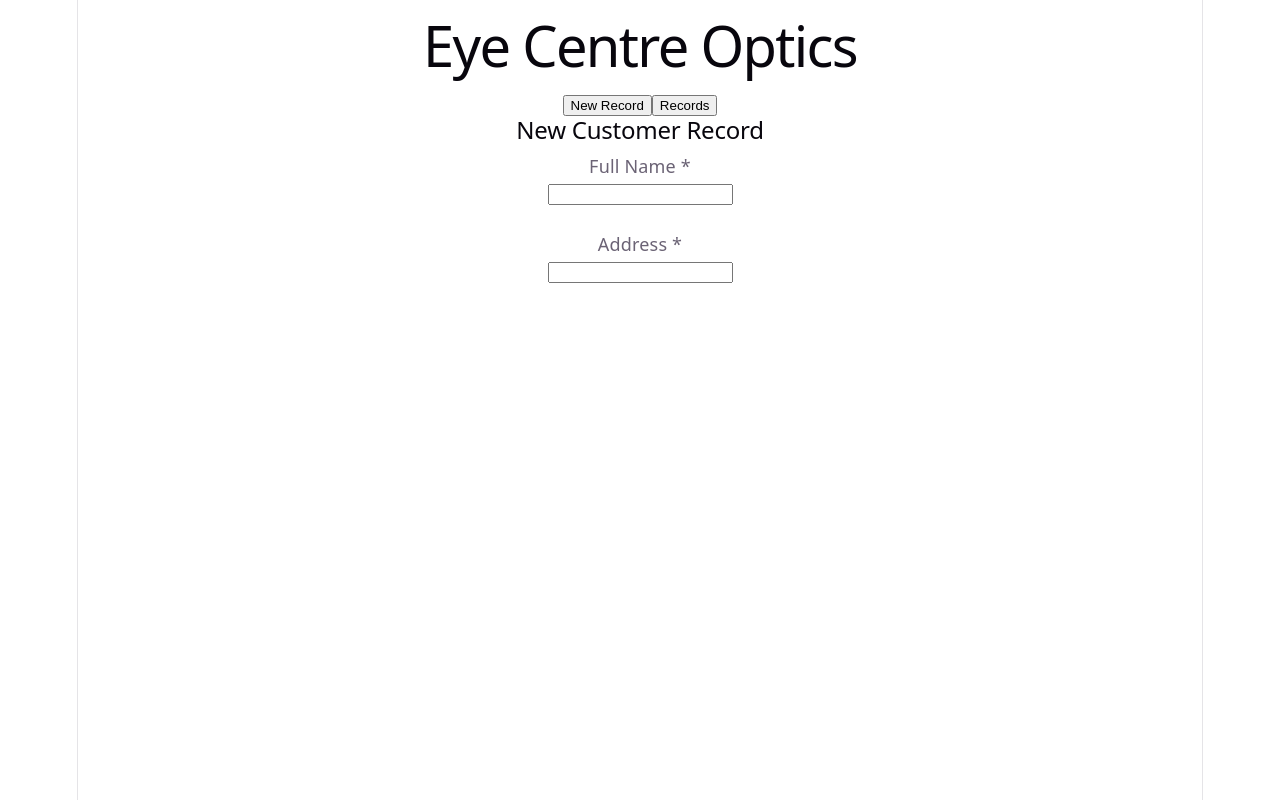
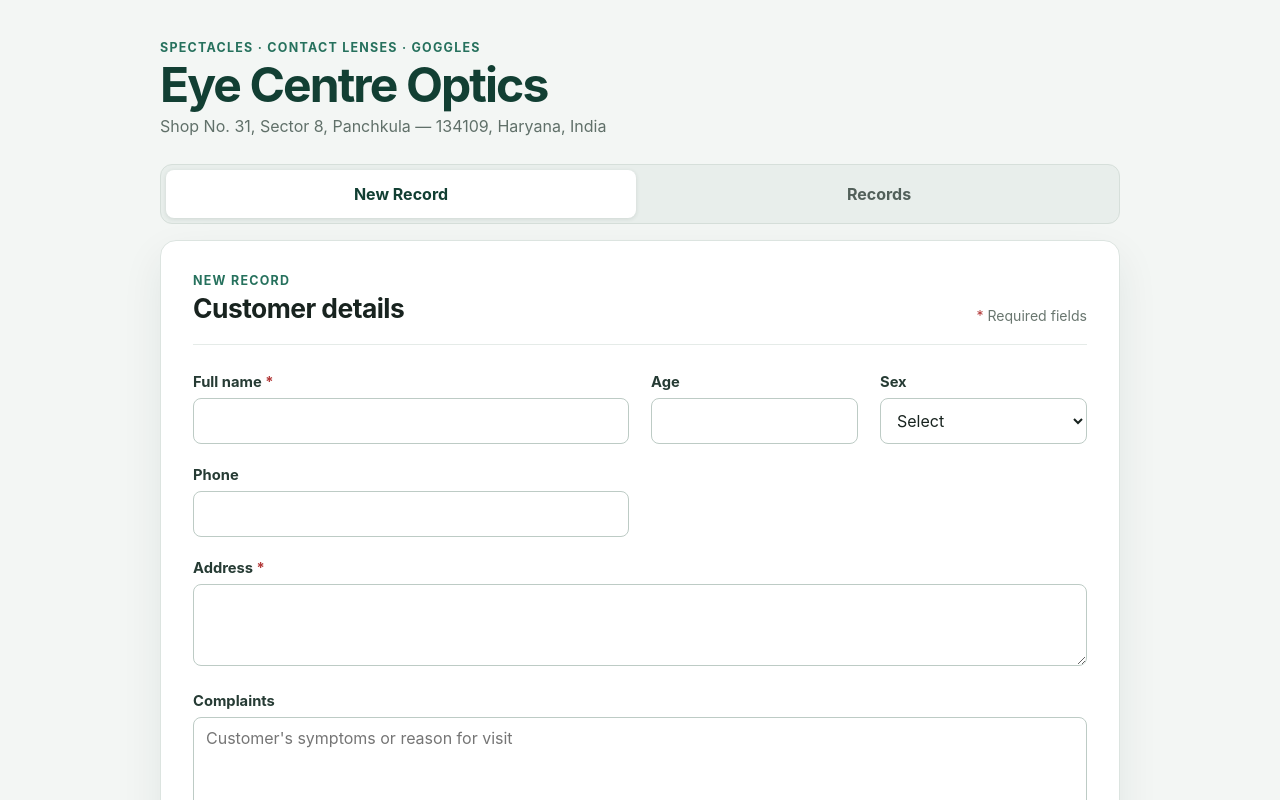
Before and after one commit to manish2193-oss/eye-centre-optics, a React (Vite) app: page / in a window 1280 px wide. Shown: the top 800 px of the page. Built offline with nearby package versions, Linux system fonts and the light colour scheme.

Commit message:
Add customer details form

```diff
--- a/src/App.jsx
+++ b/src/App.jsx
@@ -1,46 +1,199 @@
 import { useState } from "react";
+
+const initialCustomer = {
+  fullName: "",
+  age: "",
+  sex: "",
+  phone: "",
+  address: "",
+  complaints: "",
+};
 
 function App() {
   const [activeTab, setActiveTab] = useState("new");
+  const [customer, setCustomer] = useState(initialCustomer);
+  const [errors, setErrors] = useState({});
+  const [isReady, setIsReady] = useState(false);
+
+  function handleChange(event) {
+    const { name, value } = event.target;
+
+    setCustomer((currentCustomer) => ({
+      ...currentCustomer,
+      [name]: value,
+    }));
+
+    if (errors[name]) {
+      setErrors((currentErrors) => ({
+        ...currentErrors,
+        [name]: "",
+      }));
+    }
+
+    setIsReady(false);
+  }
+
+  function handleSubmit(event) {
+    event.preventDefault();
+
+    const nextErrors = {};
+
+    if (!customer.fullName.trim()) {
+      nextErrors.fullName = "Please enter the customer's full name.";
+    }
+
+    if (!customer.address.trim()) {
+      nextErrors.address = "Please enter the customer's address.";
+    }
+
+    setErrors(nextErrors);
+    setIsReady(Object.keys(nextErrors).length === 0);
+  }
 
   return (
-    <div>
+    <div className="app-shell">
+      <header className="shop-header">
+        <p className="shop-kicker">Spectacles · Contact Lenses · Goggles</p>
         <h1>Eye Centre Optics</h1>
+        <p>Shop No. 31, Sector 8, Panchkula — 134109, Haryana, India</p>
+      </header>
 
-      <button onClick={() => setActiveTab("new")}>
+      <nav className="tabs" aria-label="Main sections">
+        <button
+          className={activeTab === "new" ? "tab active" : "tab"}
+          type="button"
+          aria-pressed={activeTab === "new"}
+          onClick={() => setActiveTab("new")}
+        >
           New Record
         </button>
-
-      <button onClick={() => setActiveTab("records")}>
+        <button
+          className={activeTab === "records" ? "tab active" : "tab"}
+          type="button"
+          aria-pressed={activeTab === "records"}
+          onClick={() => setActiveTab("records")}
+        >
           Records
         </button>
+      </nav>
 
+      <main className="content-card">
         {activeTab === "new" && (
+          <section aria-labelledby="customer-heading">
+            <div className="section-heading">
               <div>
-          <h2>New Customer Record</h2>
-
-          <div>
-            <label>Full Name *</label>
-            <br />
-            <input type="text" />
+                <p className="eyebrow">New Record</p>
+                <h2 id="customer-heading">Customer details</h2>
+              </div>
+              <p><span aria-hidden="true">*</span> Required fields</p>
             </div>
 
-          <br />
+            <form onSubmit={handleSubmit} noValidate>
+              <div className="form-grid">
+                <div className="field field-wide">
+                  <label htmlFor="fullName">Full name <span>*</span></label>
+                  <input
+                    id="fullName"
+                    name="fullName"
+                    type="text"
+                    value={customer.fullName}
+                    onChange={handleChange}
+                    autoComplete="name"
+                    aria-invalid={Boolean(errors.fullName)}
+                    aria-describedby={errors.fullName ? "fullName-error" : undefined}
+                  />
+                  {errors.fullName && (
+                    <p className="field-error" id="fullName-error">{errors.fullName}</p>
+                  )}
+                </div>
 
-          <div>
-            <label>Address *</label>
-            <br />
-            <input type="text" />
+                <div className="field">
+                  <label htmlFor="age">Age</label>
+                  <input
+                    id="age"
+                    name="age"
+                    type="number"
+                    min="0"
+                    max="120"
+                    value={customer.age}
+                    onChange={handleChange}
+                    inputMode="numeric"
+                  />
+                </div>
+
+                <div className="field">
+                  <label htmlFor="sex">Sex</label>
+                  <select id="sex" name="sex" value={customer.sex} onChange={handleChange}>
+                    <option value="">Select</option>
+                    <option value="Male">Male</option>
+                    <option value="Female">Female</option>
+                    <option value="Other">Other</option>
+                  </select>
+                </div>
+
+                <div className="field field-wide">
+                  <label htmlFor="phone">Phone</label>
+                  <input
+                    id="phone"
+                    name="phone"
+                    type="tel"
+                    value={customer.phone}
+                    onChange={handleChange}
+                    autoComplete="tel"
+                    inputMode="tel"
+                  />
+                </div>
+
+                <div className="field field-full">
+                  <label htmlFor="address">Address <span>*</span></label>
+                  <textarea
+                    id="address"
+                    name="address"
+                    rows="3"
+                    value={customer.address}
+                    onChange={handleChange}
+                    autoComplete="street-address"
+                    aria-invalid={Boolean(errors.address)}
+                    aria-describedby={errors.address ? "address-error" : undefined}
+                  />
+                  {errors.address && (
+                    <p className="field-error" id="address-error">{errors.address}</p>
+                  )}
+                </div>
+
+                <div className="field field-full">
+                  <label htmlFor="complaints">Complaints</label>
+                  <textarea
+                    id="complaints"
+                    name="complaints"
+                    rows="4"
+                    value={customer.complaints}
+                    onChange={handleChange}
+                    placeholder="Customer's symptoms or reason for visit"
+                  />
                 </div>
               </div>
+
+              <div className="form-actions">
+                {isReady && (
+                  <p className="success-message" role="status">
+                    Customer details are complete. Prescription entry will be added next.
+                  </p>
+                )}
+                <button className="primary-button" type="submit">Continue</button>
+              </div>
+            </form>
+          </section>
         )}
 
         {activeTab === "records" && (
-        <div>
-          <h2>Records</h2>
+          <section className="empty-state">
+            <p className="eyebrow">Records</p>
+            <h2>Saved customer records</h2>
             <p>No records yet — saved eye tests will appear here.</p>
-        </div>
+          </section>
         )}
+      </main>
     </div>
   );
 }
--- a/src/index.css
+++ b/src/index.css
@@ -1,111 +1,291 @@
 :root {
-  --text: #6b6375;
-  --text-h: #08060d;
-  --bg: #fff;
-  --border: #e5e4e7;
-  --code-bg: #f4f3ec;
-  --accent: #aa3bff;
-  --accent-bg: rgba(170, 59, 255, 0.1);
-  --accent-border: rgba(170, 59, 255, 0.5);
-  --social-bg: rgba(244, 243, 236, 0.5);
-  --shadow:
-    rgba(0, 0, 0, 0.1) 0 10px 15px -3px, rgba(0, 0, 0, 0.05) 0 4px 6px -2px;
-
-  --sans: system-ui, 'Segoe UI', Roboto, sans-serif;
-  --heading: system-ui, 'Segoe UI', Roboto, sans-serif;
-  --mono: ui-monospace, Consolas, monospace;
-
-  font: 18px/145% var(--sans);
-  letter-spacing: 0.18px;
-  color-scheme: light dark;
-  color: var(--text);
-  background: var(--bg);
+  font-family: Inter, ui-sans-serif, system-ui, -apple-system, BlinkMacSystemFont, "Segoe UI", sans-serif;
+  color: #18231f;
+  background: #f3f6f4;
   font-synthesis: none;
   text-rendering: optimizeLegibility;
   -webkit-font-smoothing: antialiased;
-  -moz-osx-font-smoothing: grayscale;
-
-  @media (max-width: 1024px) {
-    font-size: 16px;
-  }
 }
 
-@media (prefers-color-scheme: dark) {
-  :root {
-    --text: #9ca3af;
-    --text-h: #f3f4f6;
-    --bg: #16171d;
-    --border: #2e303a;
-    --code-bg: #1f2028;
-    --accent: #c084fc;
-    --accent-bg: rgba(192, 132, 252, 0.15);
-    --accent-border: rgba(192, 132, 252, 0.5);
-    --social-bg: rgba(47, 48, 58, 0.5);
-    --shadow:
-      rgba(0, 0, 0, 0.4) 0 10px 15px -3px, rgba(0, 0, 0, 0.25) 0 4px 6px -2px;
-  }
-
-  #social .button-icon {
-    filter: invert(1) brightness(2);
-  }
+* {
+  box-sizing: border-box;
 }
 
 body {
   margin: 0;
+  min-width: 320px;
+  min-height: 100vh;
 }
 
-#root {
-  width: 1126px;
-  max-width: 100%;
-  margin: 0 auto;
-  text-align: center;
-  border-inline: 1px solid var(--border);
-  min-height: 100svh;
-  display: flex;
-  flex-direction: column;
-  box-sizing: border-box;
+button,
+input,
+select,
+textarea {
+  font: inherit;
 }
 
-h1,
-h2 {
-  font-family: var(--heading);
-  font-weight: 500;
-  color: var(--text-h);
+button {
+  cursor: pointer;
 }
 
-h1 {
-  font-size: 56px;
-  letter-spacing: -1.68px;
-  margin: 32px 0;
-  @media (max-width: 1024px) {
-    font-size: 36px;
-    margin: 20px 0;
-  }
+.app-shell {
+  width: min(960px, calc(100% - 32px));
+  margin: 0 auto;
+  padding: 40px 0 64px;
 }
-h2 {
-  font-size: 24px;
-  line-height: 118%;
-  letter-spacing: -0.24px;
-  margin: 0 0 8px;
-  @media (max-width: 1024px) {
-    font-size: 20px;
-  }
+
+.shop-header {
+  margin-bottom: 28px;
 }
-p {
+
+.shop-header h1 {
+  margin: 4px 0;
+  color: #123f33;
+  font-size: clamp(2rem, 5vw, 3rem);
+  line-height: 1.1;
+  letter-spacing: -0.04em;
+}
+
+.shop-header p {
+  margin: 0;
+  color: #607069;
+}
+
+.shop-header .shop-kicker,
+.eyebrow {
+  color: #26715d;
+  font-size: 0.78rem;
+  font-weight: 750;
+  letter-spacing: 0.1em;
+  text-transform: uppercase;
+}
+
+.tabs {
+  display: flex;
+  gap: 8px;
+  margin-bottom: 16px;
+  padding: 5px;
+  border: 1px solid #d6dfda;
+  border-radius: 12px;
+  background: #e8eeeb;
+}
+
+.tab {
+  flex: 1;
+  min-height: 48px;
+  border: 0;
+  border-radius: 8px;
+  color: #52605a;
+  background: transparent;
+  font-weight: 700;
+}
+
+.tab.active {
+  color: #123f33;
+  background: #fff;
+  box-shadow: 0 1px 4px rgb(22 50 41 / 12%);
+}
+
+.tab:focus-visible,
+.primary-button:focus-visible {
+  outline: 3px solid rgb(38 113 93 / 30%);
+  outline-offset: 2px;
+}
+
+.content-card {
+  padding: 32px;
+  border: 1px solid #dce4e0;
+  border-radius: 16px;
+  background: #fff;
+  box-shadow: 0 16px 40px rgb(31 54 45 / 8%);
+}
+
+.section-heading {
+  display: flex;
+  align-items: flex-end;
+  justify-content: space-between;
+  gap: 24px;
+  margin-bottom: 28px;
+  padding-bottom: 20px;
+  border-bottom: 1px solid #e5ebe8;
+}
+
+.section-heading h2,
+.empty-state h2 {
+  margin: 4px 0 0;
+  color: #18231f;
+  font-size: 1.65rem;
+  letter-spacing: -0.02em;
+}
+
+.section-heading p,
+.empty-state p {
   margin: 0;
 }
 
-code,
-.counter {
-  font-family: var(--mono);
-  display: inline-flex;
-  border-radius: 4px;
-  color: var(--text-h);
+.section-heading > p {
+  color: #69766f;
+  font-size: 0.88rem;
 }
 
-code {
-  font-size: 15px;
-  line-height: 135%;
-  padding: 4px 8px;
-  background: var(--code-bg);
+.section-heading span,
+.field label span {
+  color: #b33a3a;
 }
+
+.form-grid {
+  display: grid;
+  grid-template-columns: repeat(4, minmax(0, 1fr));
+  gap: 22px;
+}
+
+.field {
+  grid-column: span 1;
+}
+
+.field-wide {
+  grid-column: span 2;
+}
+
+.field-full {
+  grid-column: 1 / -1;
+}
+
+.field label {
+  display: block;
+  margin-bottom: 7px;
+  color: #263b34;
+  font-size: 0.92rem;
+  font-weight: 700;
+}
+
+.field input,
+.field select,
+.field textarea {
+  width: 100%;
+  min-height: 46px;
+  padding: 10px 12px;
+  border: 1px solid #bdcbc5;
+  border-radius: 8px;
+  color: #18231f;
+  background: #fff;
+  transition: border-color 120ms ease, box-shadow 120ms ease;
+}
+
+.field textarea {
+  min-height: auto;
+  resize: vertical;
+}
+
+.field input:focus,
+.field select:focus,
+.field textarea:focus {
+  border-color: #26715d;
+  outline: none;
+  box-shadow: 0 0 0 3px rgb(38 113 93 / 14%);
+}
+
+.field input[aria-invalid="true"],
+.field textarea[aria-invalid="true"] {
+  border-color: #b33a3a;
+}
+
+.field-error {
+  margin: 6px 0 0;
+  color: #a42f2f;
+  font-size: 0.84rem;
+}
+
+.form-actions {
+  display: flex;
+  align-items: center;
+  justify-content: flex-end;
+  gap: 20px;
+  margin-top: 28px;
+  padding-top: 24px;
+  border-top: 1px solid #e5ebe8;
+}
+
+.success-message {
+  margin: 0 auto 0 0;
+  color: #23604f;
+  font-size: 0.9rem;
+}
+
+.primary-button {
+  min-width: 140px;
+  min-height: 48px;
+  padding: 11px 24px;
+  border: 0;
+  border-radius: 9px;
+  color: #fff;
+  background: #17634f;
+  font-weight: 750;
+}
+
+.primary-button:hover {
+  background: #104d3e;
+}
+
+.empty-state {
+  padding: 48px 24px;
+  text-align: center;
+}
+
+.empty-state > p:last-child {
+  margin-top: 10px;
+  color: #69766f;
+}
+
+@media (max-width: 700px) {
+  .app-shell {
+    width: min(100% - 20px, 960px);
+    padding: 24px 0 40px;
+  }
+
+  .shop-header {
+    margin-inline: 4px;
+  }
+
+  .content-card {
+    padding: 22px 18px;
+    border-radius: 12px;
+  }
+
+  .section-heading {
+    align-items: flex-start;
+    flex-direction: column;
+    gap: 8px;
+  }
+
+  .form-grid {
+    grid-template-columns: 1fr 1fr;
+    gap: 18px 14px;
+  }
+
+  .field-wide,
+  .field-full {
+    grid-column: 1 / -1;
+  }
+
+  .form-actions {
+    align-items: stretch;
+    flex-direction: column;
+  }
+
+  .primary-button {
+    width: 100%;
+  }
+}
+
+@media (max-width: 420px) {
+  .form-grid {
+    grid-template-columns: 1fr;
+  }
+
+  .field,
+  .field-wide,
+  .field-full {
+    grid-column: 1;
+  }
+}
```
Lines whose indentation alone changed are shown as unchanged.
